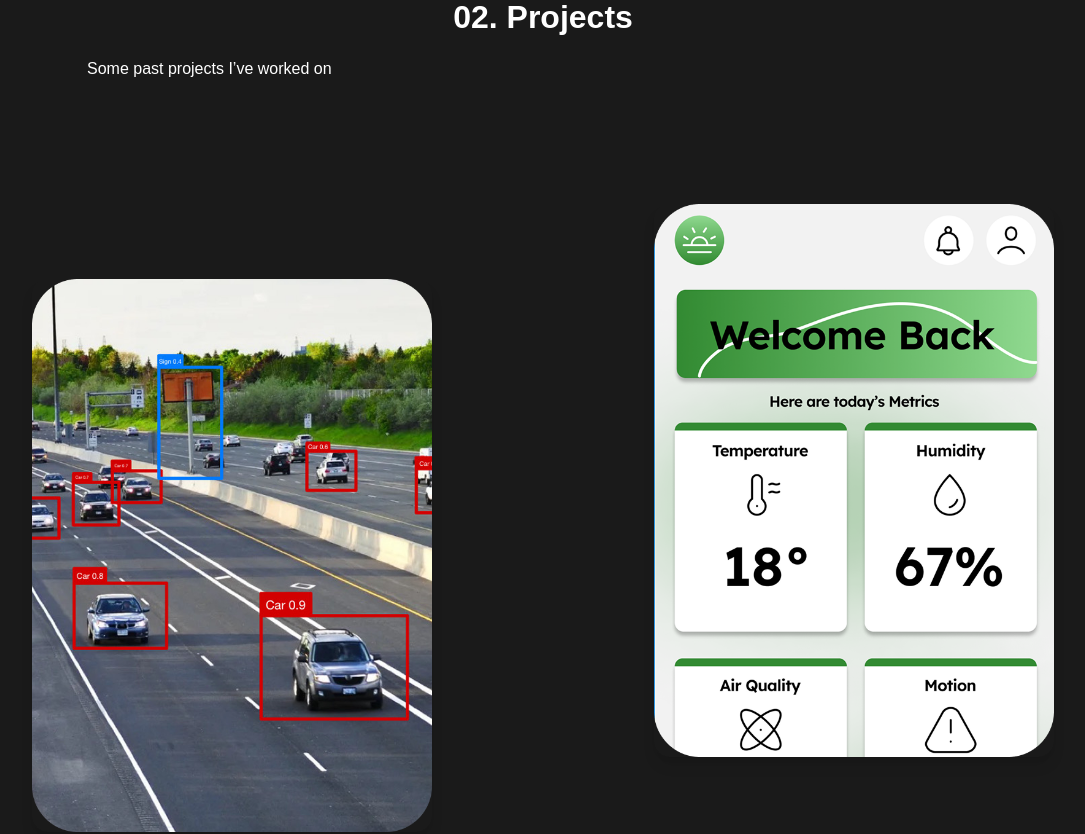
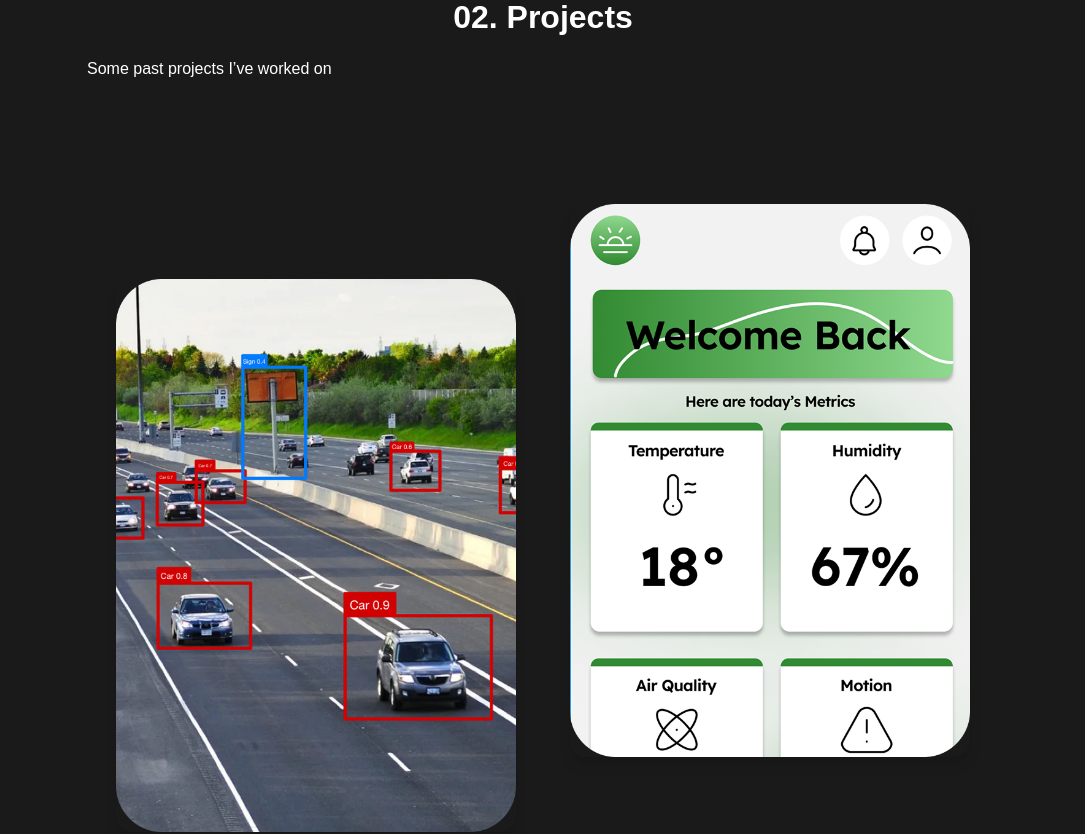
Before and after one commit to kzy0525/website, a Next.js app: page / in a window 1280 px wide. Shown: the part 1640-2474 px from the top of the page, without its empty margins (97-1182 px from the left). Built offline with nearby package versions, Linux system fonts and the light colour scheme; a web font is replaced by a local one.

Commit message:
organized project grid

```diff
--- a/src/app/page.js
+++ b/src/app/page.js
@@ -84,7 +84,7 @@
         <h2 className="text-center text-[32px] font-bold mb-4">02. Projects</h2>
         <p className="text-left text-white mb-12 ml-40">Some past projects I’ve worked on</p>
 
-        <div className="grid grid-cols-1 sm:grid-cols-2 gap-x-3 gap-y-10 w-full place-items-center">
+        <div className="grid grid-cols-1 sm:grid-cols-2 gap-x-3 gap-y-10 max-w-4xl mx-auto place-items-center">
           {/* --- Project 1 --- */}
           <a
             href="https://github.com/kzy0525/Hyperloop-Object-Detection"
```
